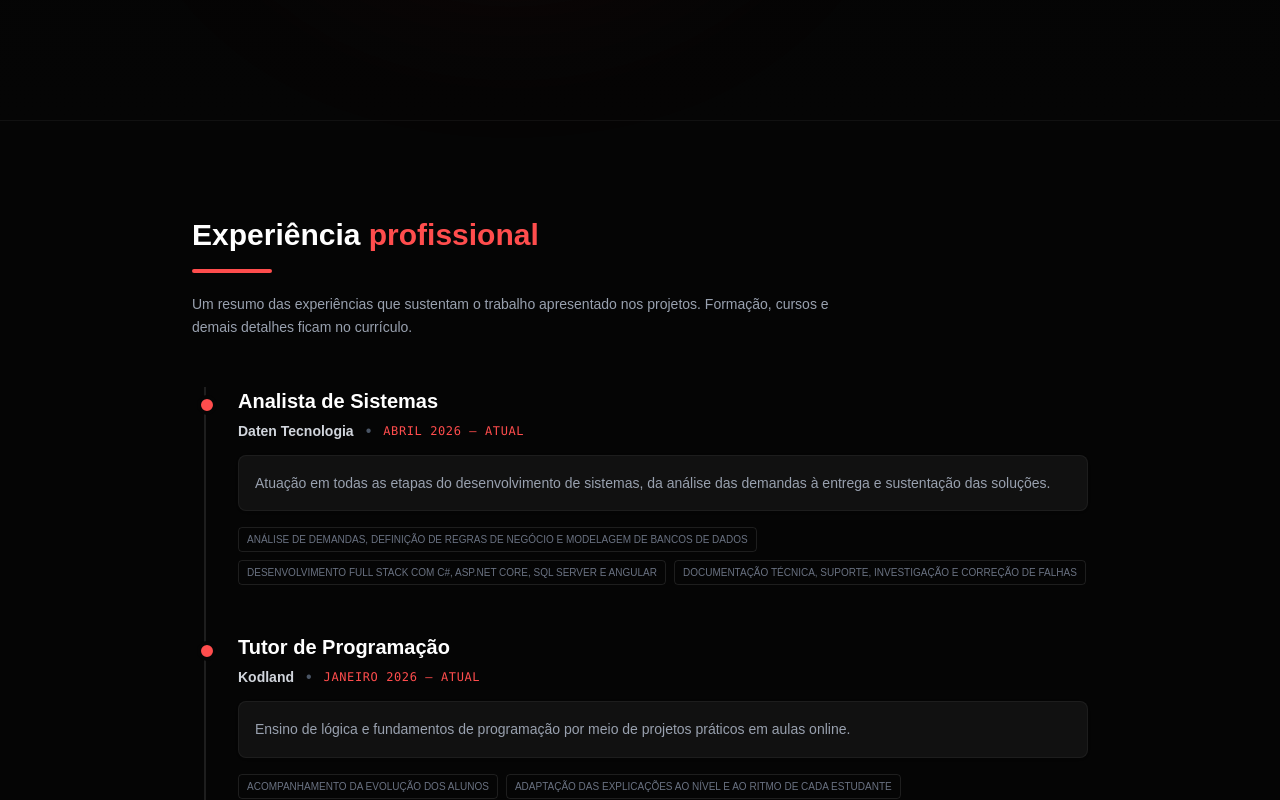
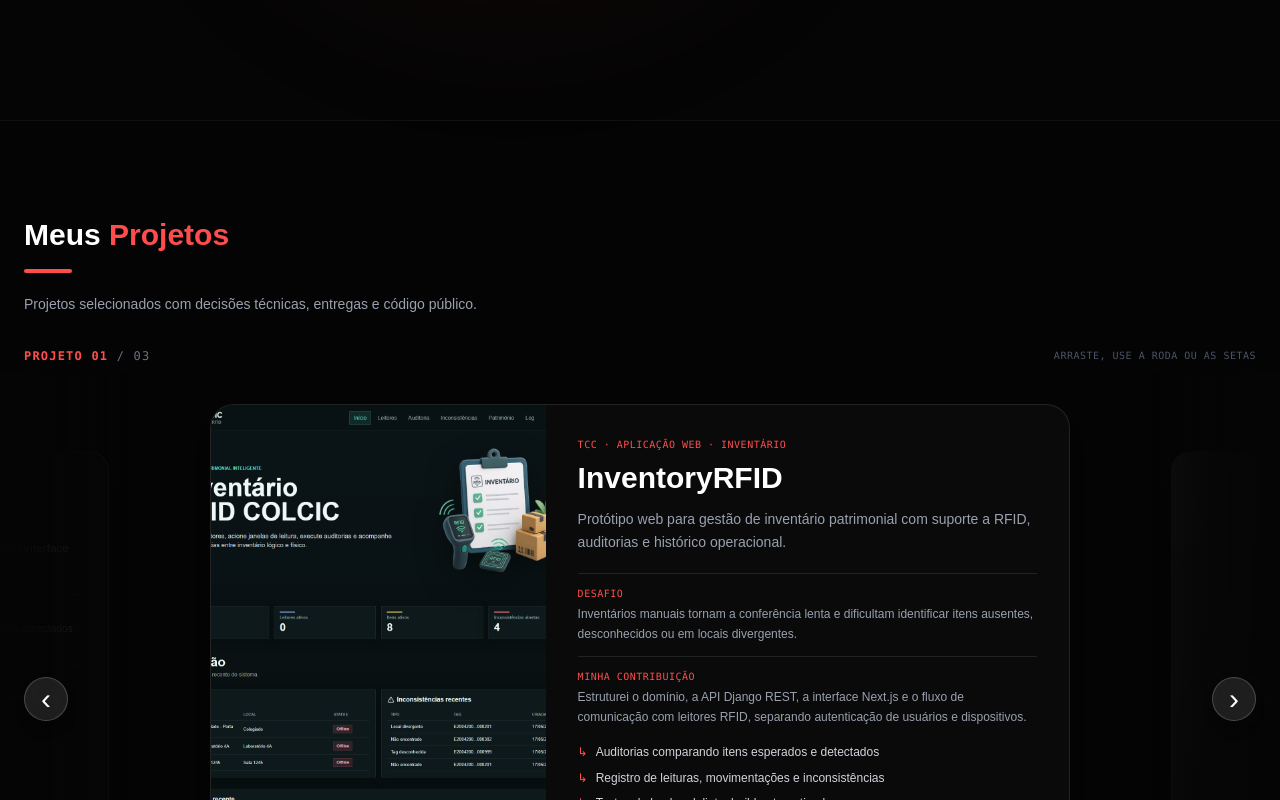
Before and after one commit to EzekLobo/ezequiel-lobo-portfolio, a Next.js app: page / in a window 1280 px wide. Shown: the part 680-1480 px from the top of the page. Built offline with nearby package versions, Linux system fonts and the light colour scheme.

Commit message:
refactor: concentra portfolio em projetos

```diff
--- a/app/page.tsx
+++ b/app/page.tsx
@@ -1,7 +1,6 @@
 import Navbar from "@/components/Navbar";
 import Hero from "@/components/Hero";
 import Projects from "@/components/Projects";
-import Experience from "@/components/Experience";
 import Footer from "@/components/Footer";
 import { profile, siteUrl } from "@/content/portfolio";
 
@@ -27,7 +26,6 @@ export default function Home() {
       <Navbar />
       <div className="relative z-10 flex-grow">
         <Hero />
-        <Experience />
         <Projects />
       </div>
       <Footer />
--- a/components/Experience.tsx
+++ /dev/null
@@ -1,30 +0,0 @@
-import { experiences } from "@/content/portfolio";
-
-export default function Experience() {
-  return (
-    <section id="experiencia" className="relative z-10 border-t border-white/5 px-6 py-24">
-      <div className="mx-auto max-w-4xl">
-        <div className="mb-12">
-          <h2 className="text-3xl font-bold">Experiência <span className="text-brand-red">profissional</span></h2>
-          <div className="mt-4 h-1 w-20 rounded bg-brand-red" />
-          <p className="mt-5 max-w-2xl text-sm leading-relaxed text-gray-400">Um resumo das experiências que sustentam o trabalho apresentado nos projetos. Formação, cursos e demais detalhes ficam no currículo.</p>
-        </div>
-        <ol className="relative ml-3 space-y-12 border-l-2 border-white/10 pl-8" aria-label="Experiência profissional">
-          {experiences.map((item) => (
-            <li key={`${item.company}-${item.title}`} className="group relative">
-              <span className="absolute -left-[41px] top-2 h-5 w-5 rounded-full border-4 border-brand-dark bg-brand-red transition-transform group-hover:scale-125" />
-              <h3 className="text-xl font-bold text-white transition-colors group-hover:text-brand-red">{item.title}</h3>
-              <div className="mt-1 mb-3 flex flex-col gap-1 sm:flex-row sm:items-center sm:gap-3">
-                <span className="text-sm font-semibold text-gray-300">{item.company}</span><span className="hidden text-gray-600 sm:block">•</span><p className="font-mono text-xs tracking-wider text-brand-red uppercase">{item.period}</p>
-              </div>
-              <div className="mb-4 rounded-lg border border-white/5 bg-white/5 p-4 shadow-sm"><p className="text-sm leading-relaxed text-gray-400">{item.description}</p></div>
-              <ul className="flex flex-wrap gap-2" aria-label={`Destaques de ${item.title}`}>
-                {item.highlights.map((highlight) => <li key={highlight} className="rounded border border-white/10 px-2 py-1 text-[10px] font-medium text-gray-500 uppercase transition-colors hover:border-brand-red/30 hover:text-gray-300">{highlight}</li>)}
-              </ul>
-            </li>
-          ))}
-        </ol>
-      </div>
-    </section>
-  );
-}
--- a/components/Navbar.tsx
+++ b/components/Navbar.tsx
@@ -5,7 +5,6 @@ import { profile } from "@/content/portfolio";
 
 const navItems = [
   { href: "#inicio", label: "/home" },
-  { href: "#experiencia", label: "/experiência" },
   { href: "#projetos", label: "/projetos" },
 ];
 
```
